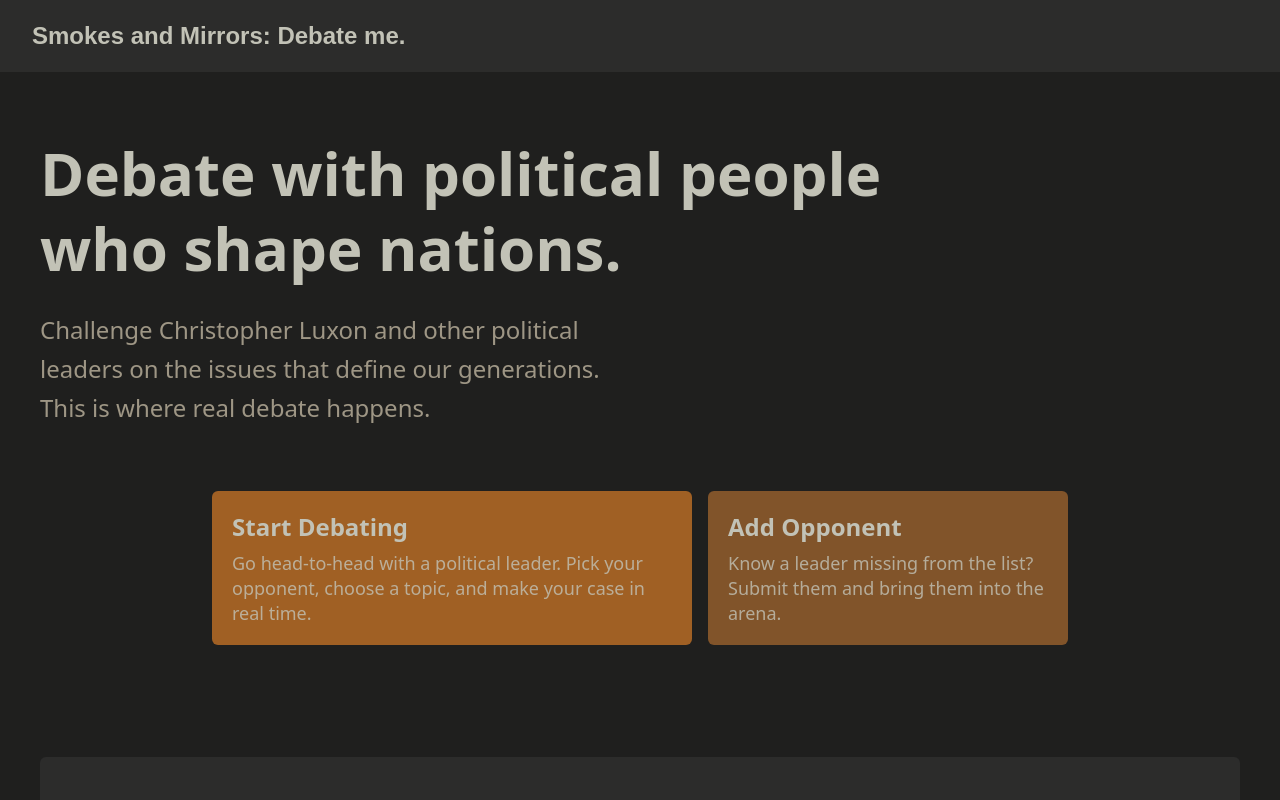
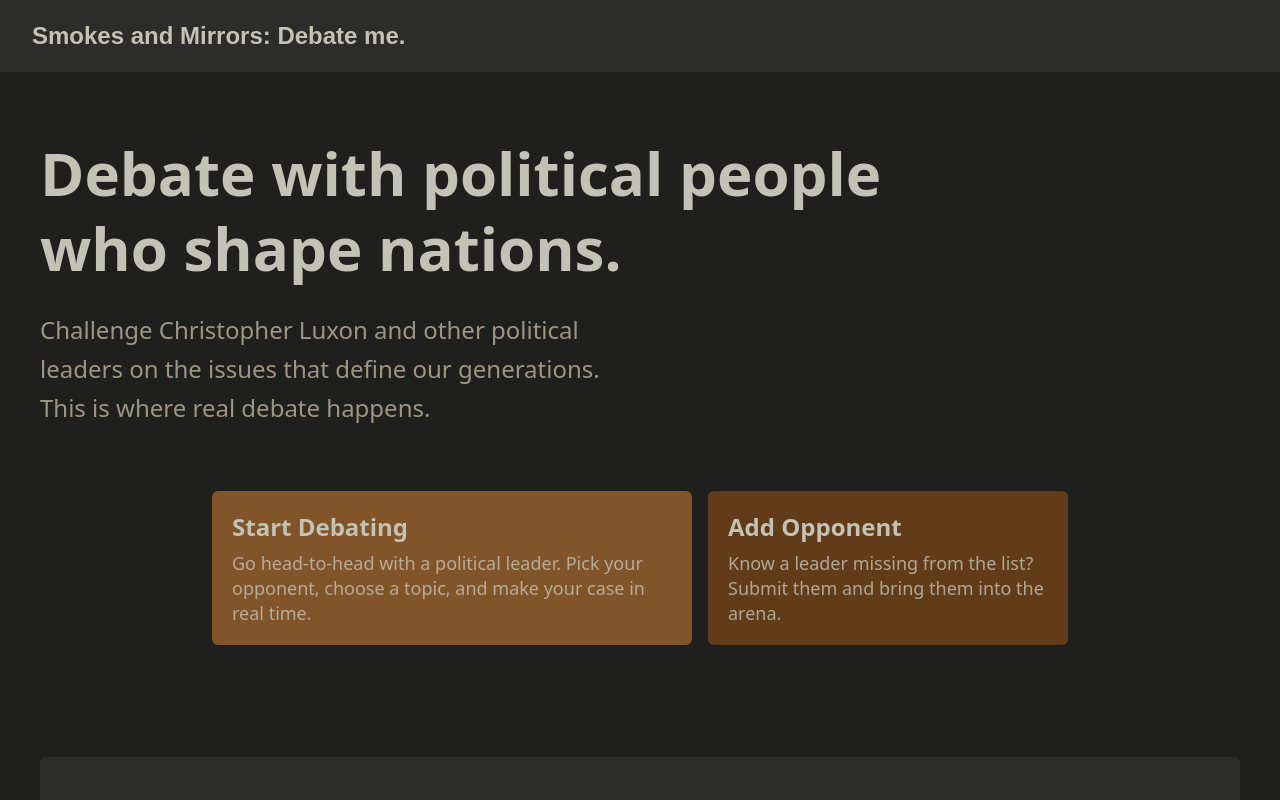
Before and after one commit to KinnonBroekhuizen/DebateMe, a Next.js app: page / in a window 1280 px wide. Shown: the top 800 px of the page. Built offline with nearby package versions, Linux system fonts and the light colour scheme; what tailwindcss-animated would draw is missing.

Commit message:
changed some colors

```diff
--- a/app/globals.css
+++ b/app/globals.css
@@ -7,8 +7,8 @@
   --border: #45af53;
   --text: #c2c2b6;
   --muted: #9e9685;
-  --accent: #a36124fa;
-  --muted-accent: #83552afa;
+  --accent: #83552afa;
+  --muted-accent: #633d19fa;
 }
 
 body {
```
